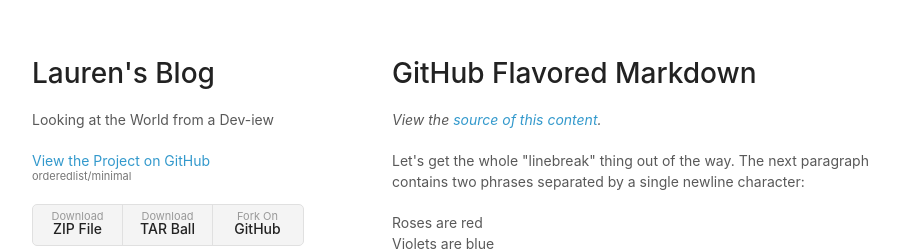
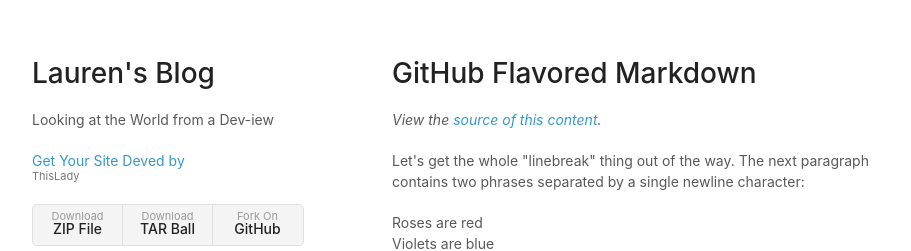
Before and after one commit to thislady/minimal, a plain HTML site: page index.html in a window 1280 px wide. Shown: the top 251 px of the page, without its empty margins (178-1089 px from the left). Drawn offline with Linux system fonts and the light colour scheme.

Commit message:
Update index.html

```diff
--- a/index.html
+++ b/index.html
@@ -17,7 +17,7 @@
       <header>
         <h1>Lauren's Blog</h1>
         <p>Looking at the World from a Dev-iew</p>
-        <p class="view"><a href="http://github.com/orderedlist/minimal">View the Project on GitHub <small>orderedlist/minimal</small></a></p>
+        <p class="view"><a href="http://thislady.github.io">Get Your Site Deved by <small>ThisLady</small></a></p>
         <ul>
           <li><a href="https://github.com/orderedlist/minimal/zipball/master">Download <strong>ZIP File</strong></a></li>
           <li><a href="https://github.com/orderedlist/minimal/tarball/master">Download <strong>TAR Ball</strong></a></li>
```
